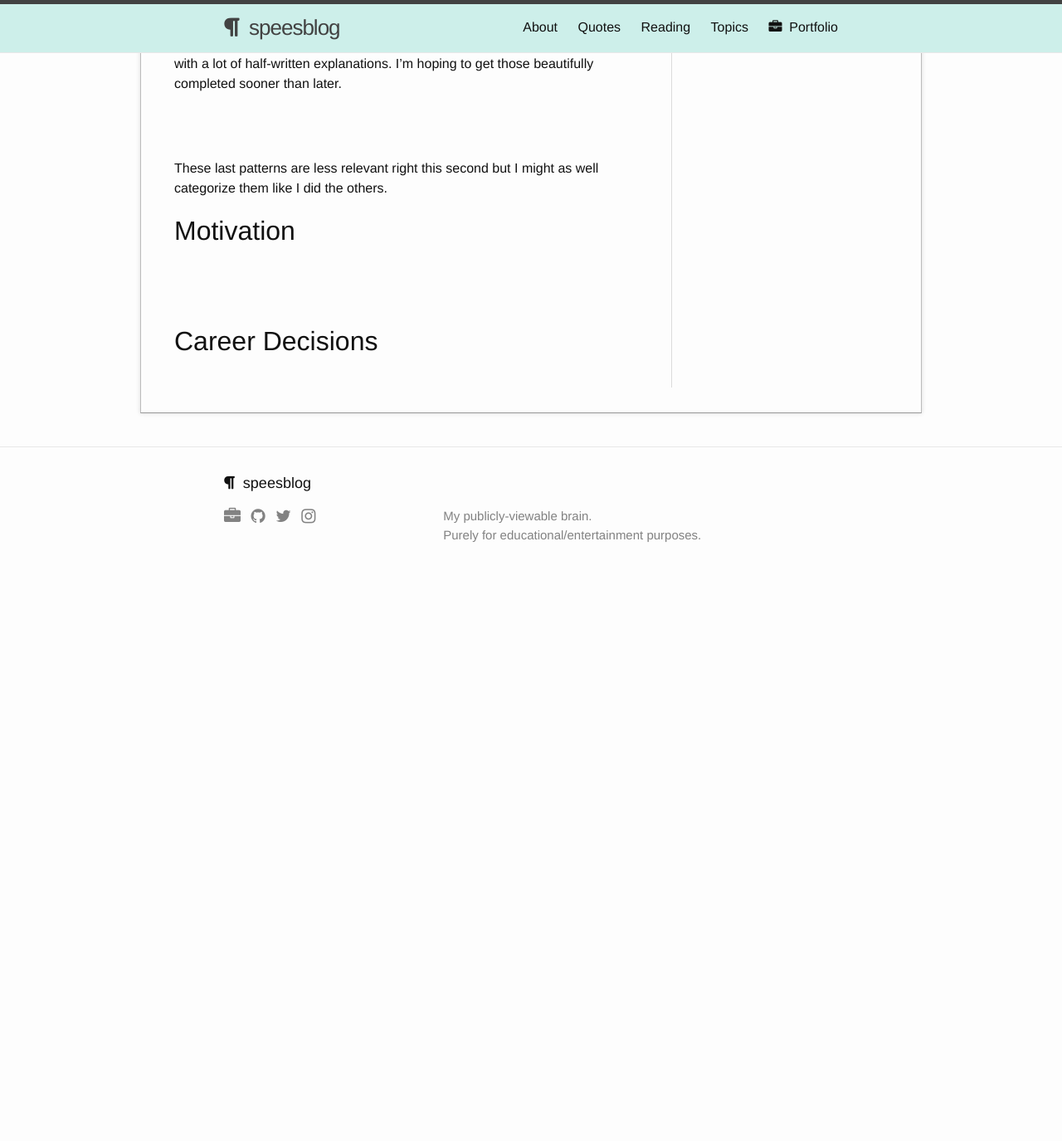
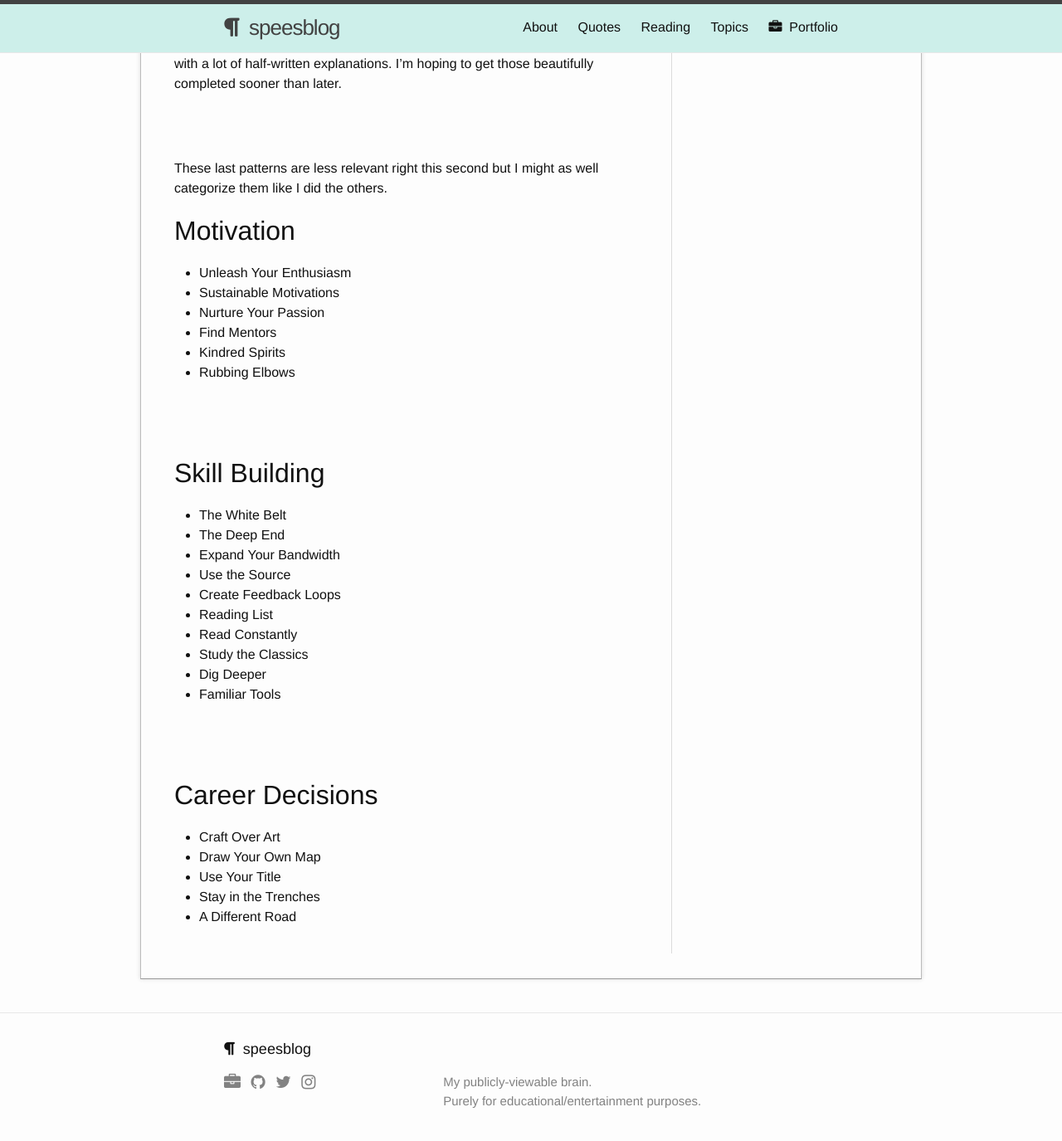
Before and after one commit to shelbyspees/speesblog, a Jekyll site: the page built from _posts/2015-04-05-apprenticeship.md, in a window 1280 px wide and 1400 px high, scrolled down 1837 px. Shown: the top 1375 px of the window at 83% size. Built offline with Jekyll 4.4.1, drawn with Linux system fonts in a browser that asks for light colours; nearby versions of some CDN libraries; before the commit the page ends 2555 px from its top, so only the background shows below that.

Commit message:
Update post

```diff
--- a/_posts/2015-04-05-apprenticeship.md
+++ b/_posts/2015-04-05-apprenticeship.md
@@ -70,9 +70,32 @@ These last patterns are less relevant right this second but I might as well cate
 
 <h2 class="" id="motivation">Motivation</h2>
 
+- Unleash Your Enthusiasm
+- Sustainable Motivations
+- Nurture Your Passion
+- Find Mentors
+- Kindred Spirits
+- Rubbing Elbows
 
 
+<h2 class="anchor" id="skill-building">Skill Building</h2>
 
+- The White Belt
+- The Deep End
+- Expand Your Bandwidth
+- Use the Source
+- Create Feedback Loops
+- Reading List
+- Read Constantly
+- Study the Classics
+- Dig Deeper
+- Familiar Tools
 
 
 <h2 class="anchor" id="career-decisions">Career Decisions</h2>
+
+- Craft Over Art
+- Draw Your Own Map
+- Use Your Title
+- Stay in the Trenches
+- A Different Road
```
